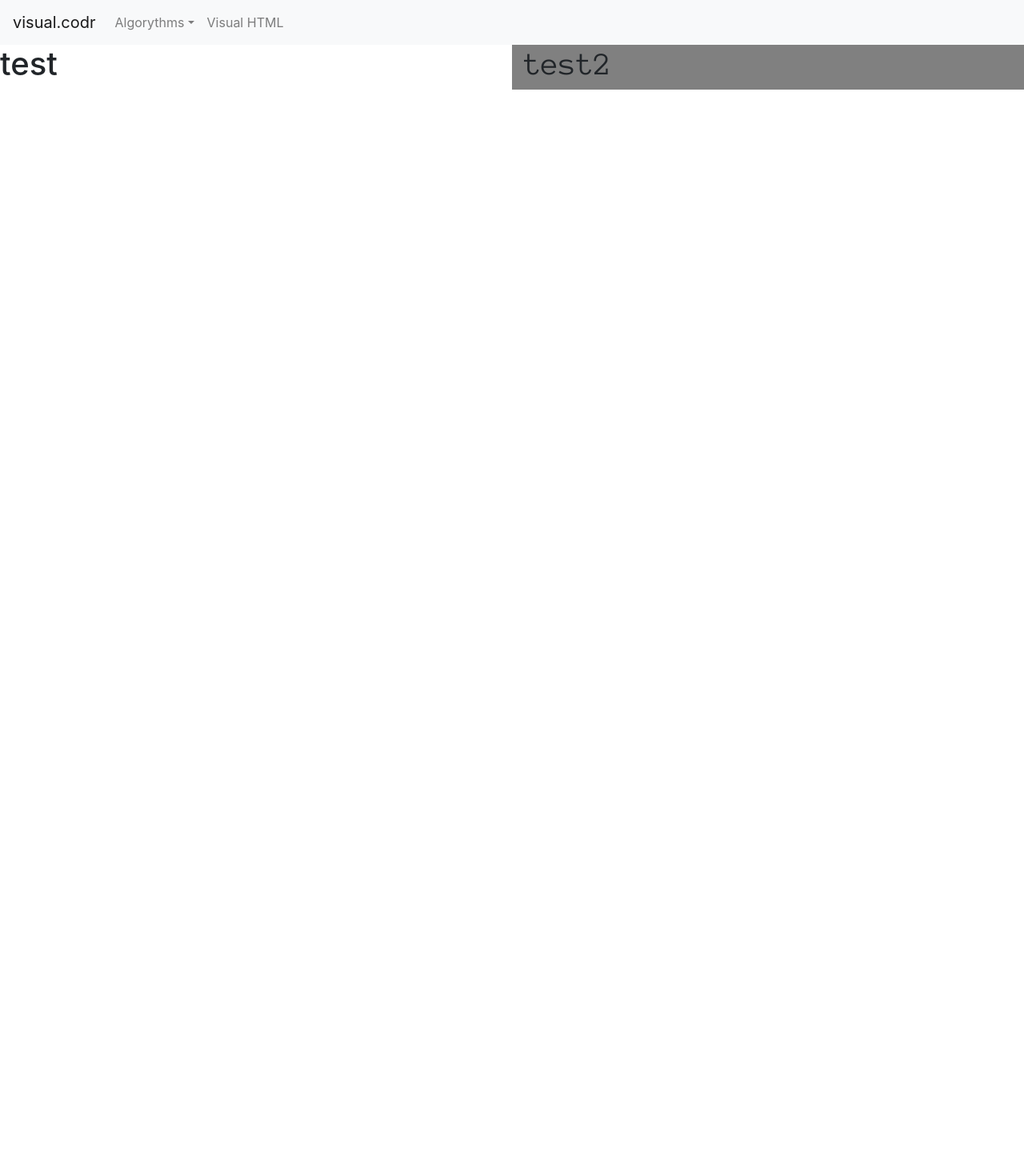
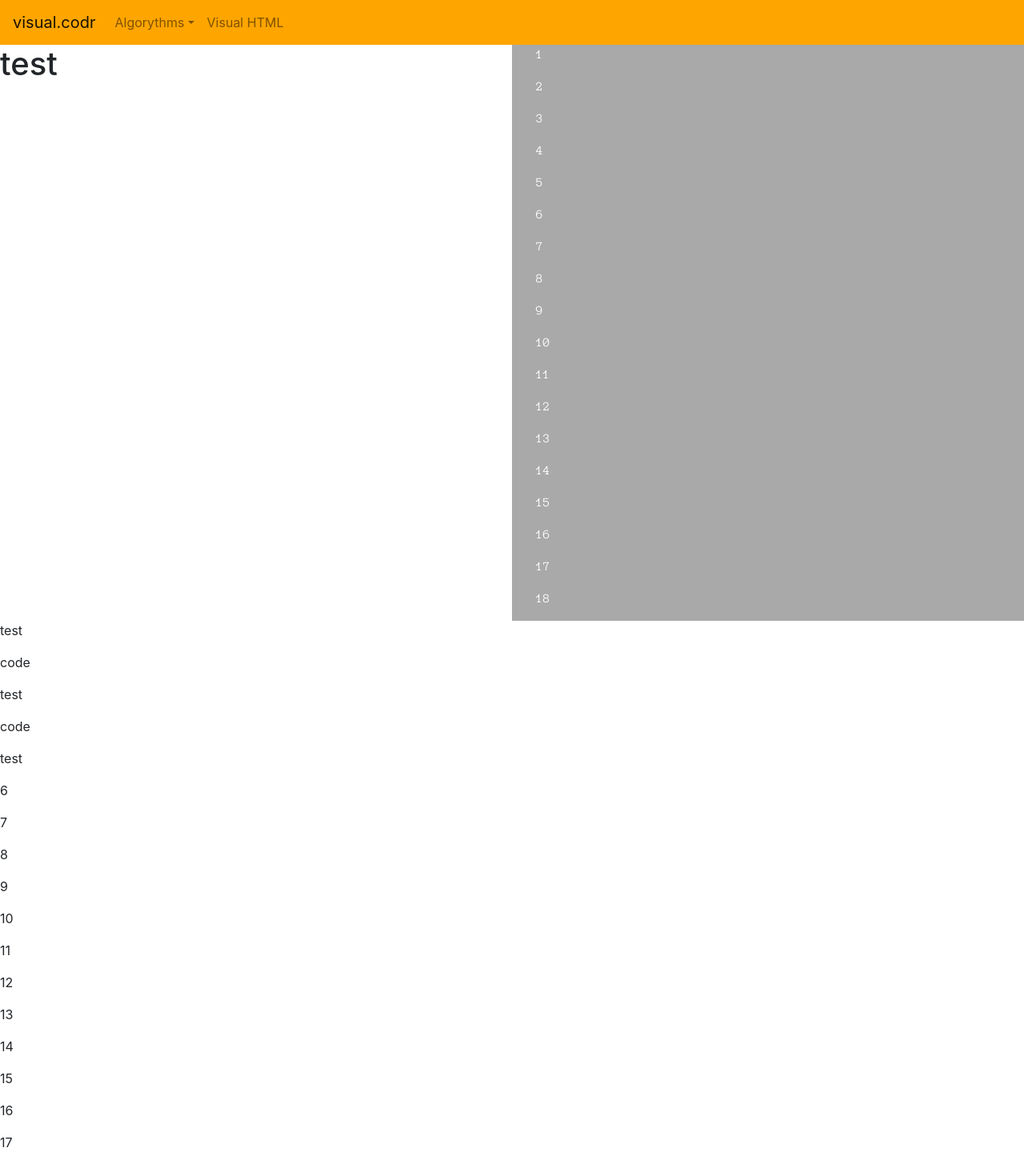
Before and after one commit to mbarachkov/ProjectX, a React (Create React App) app: page /VisualHTML in a window 1280 px wide. Shown: the top 1460 px of the page at 80% size. Before the commit the page ends 800 px from the top, so only its background shows below. Built offline with nearby package versions, Linux system fonts and the light colour scheme.

Commit message:
progress on formatting the sandbox on the right and getting it ready for code

```diff
--- a/src/components/navBar/navBar.js
+++ b/src/components/navBar/navBar.js
@@ -20,7 +20,7 @@ const Example = (props) => {
 
   return (
     <div>
-      <Navbar color="light" light expand="md">
+      <Navbar className='navStyle' color="orange" light expand="md">
         <NavbarBrand href="/">visual.codr </NavbarBrand>
         <NavbarToggler onClick={toggle} />
         <Collapse isOpen={isOpen} navbar>
--- a/src/components/visualhtml/vHTML.js
+++ b/src/components/visualhtml/vHTML.js
@@ -1,4 +1,4 @@
-import React, {Component} from 'react';
+import React, { Component } from 'react';
 import "../../styles/style.css"
 
 
@@ -14,8 +14,48 @@ class vHTML extends Component {
                         </div>
 
                         <div className="col-sm-12 col-md-6 col-lg-6 htmlCode">
-                            <h1>test2</h1>
+                            <div className='col-sm-1 col-md-1 col-lg-1 lineNumber'>
+                                <p>1</p>
+                                <p>2</p>
+                                <p>3</p>
+                                <p>4</p>
+                                <p>5</p>
+                                <p>6</p>
+                                <p>7</p>
+                                <p>8</p>
+                                <p>9</p>
+                                <p>10</p>
+                                <p>11</p>
+                                <p>12</p>
+                                <p>13</p>
+                                <p>14</p>
+                                <p>15</p>
+                                <p>16</p>
+                                <p>17</p>
+                                <p>18</p>
+                            </div>
                         </div>
+                        <div className='col-sm-6 col-md-6 col-lg-6 lineCode'>
+                            <p>test</p>
+                            <p>code</p>
+                            <p>test</p>
+                            <p>code</p>
+                            <p>test</p>
+                            <p>6</p>
+                            <p>7</p>
+                            <p>8</p>
+                            <p>9</p>
+                            <p>10</p>
+                            <p>11</p>
+                            <p>12</p>
+                            <p>13</p>
+                            <p>14</p>
+                            <p>15</p>
+                            <p>16</p>
+                            <p>17</p>
+                            <p>18</p>
+                        </div>
+
                     </div>
                 </div>
             </section>
--- a/src/styles/style.css
+++ b/src/styles/style.css
@@ -1,3 +1,9 @@
+
+/* Navbar Styles */
+
+.navStyle {
+    background: rgb(255,165,0);
+}
 
 /* Home Page Styles */
 
@@ -17,7 +23,8 @@
 /* VISUAL HTML Styles */
 
 .htmlCode {
-    background: gray;
+    background: darkgray;
     height: 100%;
     font-family: 'Anonymous Pro', monospace;
+    color: white;
 }
```
